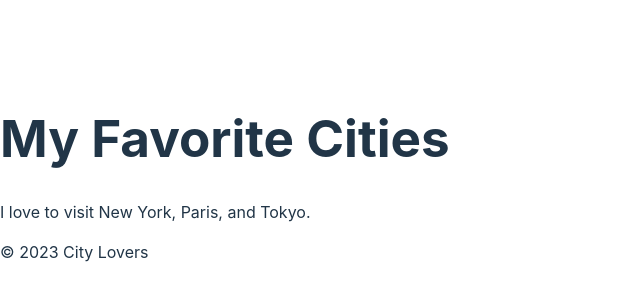
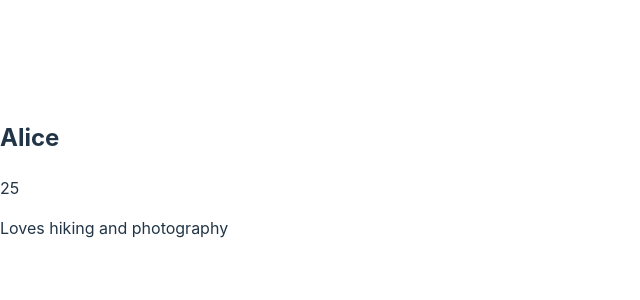
Before and after one commit to dawitgetahun055/alx-fe-reactjs, a React (Vite) app in the folder alx-react-app/: page / in a window 1280 px wide. Shown: the part 222-522 px from the top of the page, without its empty margins (0-640 px from the left). Built offline with nearby package versions, Linux system fonts and the light colour scheme.

Commit message:
Created UserProfile component

```diff
--- a/alx-react-app/src/App.jsx
+++ b/alx-react-app/src/App.jsx
@@ -1,13 +1,9 @@
-import Header from "./components/Header";
-import MainContent from "./components/MainContent";
-import Footer from "./components/Footer";
+import UserProfile from "./components/UserProfile";
 
 const App = () => {
   return (
     <div>
-      <Header />
-      <MainContent />
-      <Footer />
+      <UserProfile name="Alice" age="25" bio="Loves hiking and photography" />
     </div>
   );
 };
--- /dev/null
+++ b/alx-react-app/src/components/UserProfile.jsx
@@ -0,0 +1,11 @@
+const UserProfile = (props) => {
+  return (
+    <div>
+      <h2>{props.name}</h2>
+      <p>{props.age}</p>
+      <p>{props.bio}</p>
+    </div>
+  );
+};
+
+export default UserProfile;
```
